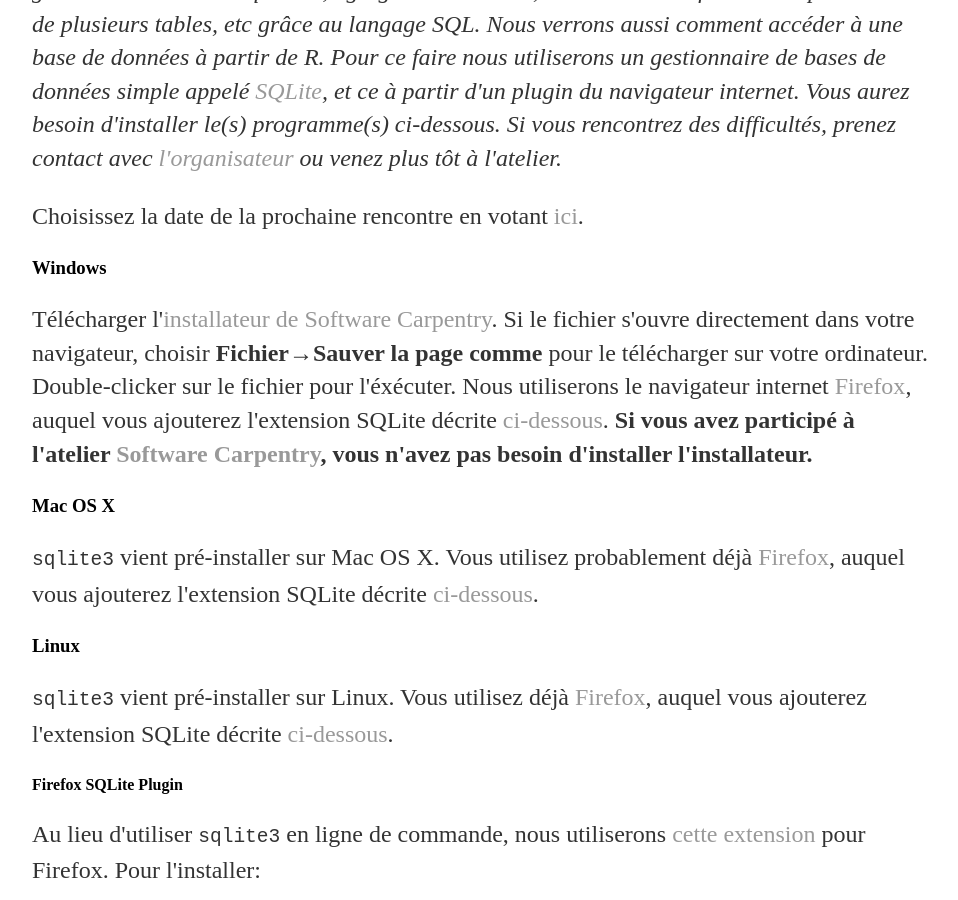
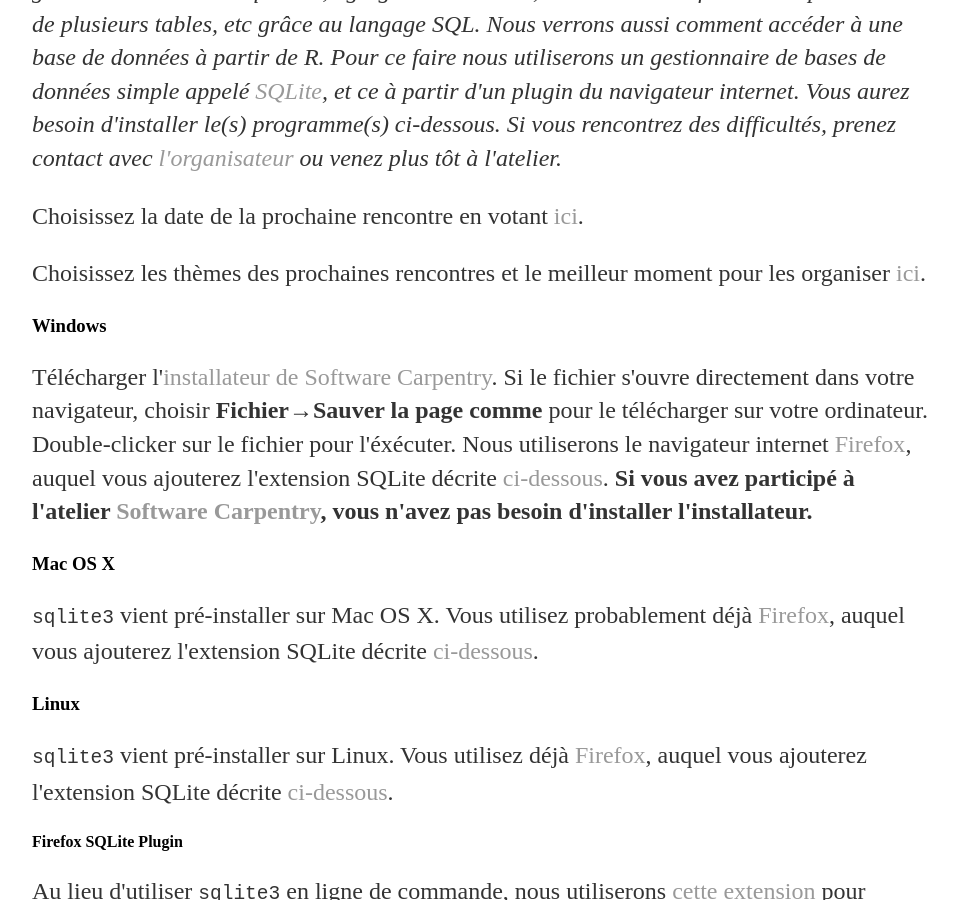
Before and after one commit to dhaine/clinicR, a Jekyll site: the page built from index.html, in a window 1280 px wide and 900 px high, scrolled down 760 px. Shown: the whole window, without its empty margins (160-1118 px from the left). Built offline with Jekyll 4.4.1, drawn with Linux system fonts in a browser that asks for light colours.

Commit message:
Add google survey.

```diff
--- a/index.html
+++ b/index.html
@@ -45,6 +45,11 @@ Please use day month year for the 'humandate' field (e.g. 8 janvier 2015) and --
 
 <p>
   Choisissez la date de la prochaine rencontre en votant <a href="https://framadate.org/sxbbhnn3wggraift">ici</a>.
+</p>
+
+<p>
+  Choisissez les thèmes des prochaines rencontres et le meilleur moment pour les
+  organiser <a href="http://goo.gl/forms/oi1YiVPq7J">ici</a>.
 </p>
 
 <h3>Windows</h3>
```
